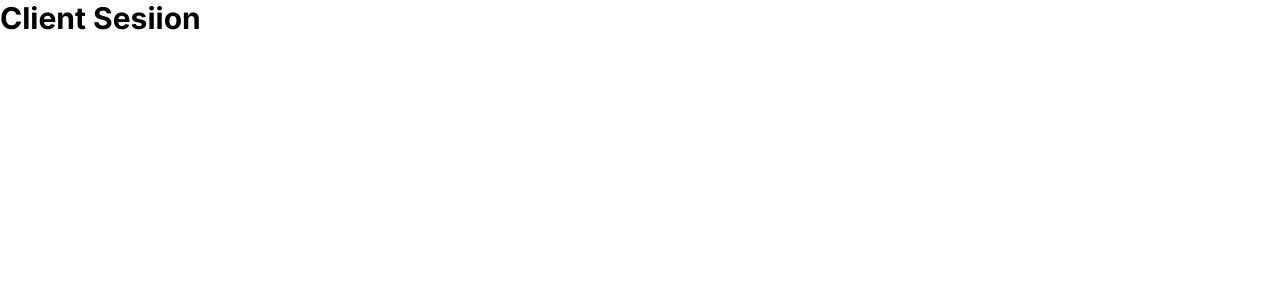
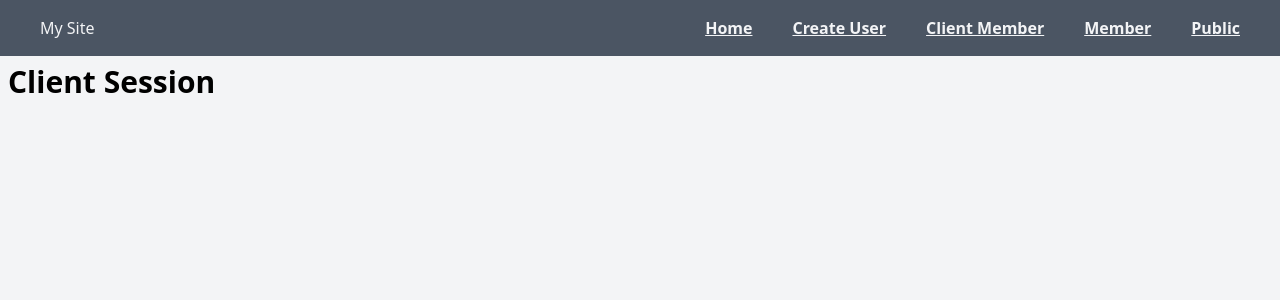
Before and after one commit to unimat/role-based-auth-demo, a Next.js app: page /ClientMember in a window 1280 px wide. Shown: the top 300 px of the page. Built offline with nearby package versions, Linux system fonts and the light colour scheme.

Commit message:
Create NavBar Component and Public Page

```diff
--- /dev/null
+++ b/app/(components)/Nav.jsx
@@ -0,0 +1,20 @@
+import Link from "next/link"
+
+const Nav = () => {
+  return (
+    <header className="bg-gray-600 text-gray-100">
+      <nav className="flex justify-between items-center w-full px-10 py-4">
+        <div>My Site</div>
+        <div className="flex gap-10">
+          <Link href="/">Home</Link>
+          <Link href="/CreateUser">Create User</Link>
+          <Link href="/ClientMember">Client Member</Link>
+          <Link href="/Member">Member</Link>
+          <Link href="/Public">Public</Link>
+        </div>
+      </nav>
+    </header>
+  )
+}
+
+export default Nav
--- a/app/ClientMember/page.jsx
+++ b/app/ClientMember/page.jsx
@@ -2,7 +2,7 @@
 
 const Member = () => {
   return (
-    <div><h1>Client Sesiion</h1></div>
+    <div><h1>Client Session</h1></div>
   )
 }
 
--- /dev/null
+++ b/app/Public/page.jsx
@@ -0,0 +1,7 @@
+const Public = () => {
+  return (
+    <div><h1>Public Page</h1></div>
+  )
+}
+
+export default Public
--- a/app/layout.js
+++ b/app/layout.js
@@ -1,17 +1,18 @@
-import { Inter } from 'next/font/google'
+import Nav from './(components)/Nav'
 import './globals.css'
 
-const inter = Inter({ subsets: ['latin'] })
-
 export const metadata = {
-  title: 'Create Next App',
-  description: 'Generated by create next app',
+  title: 'Role-Based Auth',
+  description: 'This is a Role-based Auth Demo Site',
 }
 
 export default function RootLayout({ children }) {
   return (
     <html lang="en">
-      <body className={inter.className}>{children}</body>
+      <body className="bg-gray-100">
+        <Nav />
+        <div className="m-2">{children}</div>
+      </body>
     </html>
   )
 }
```
